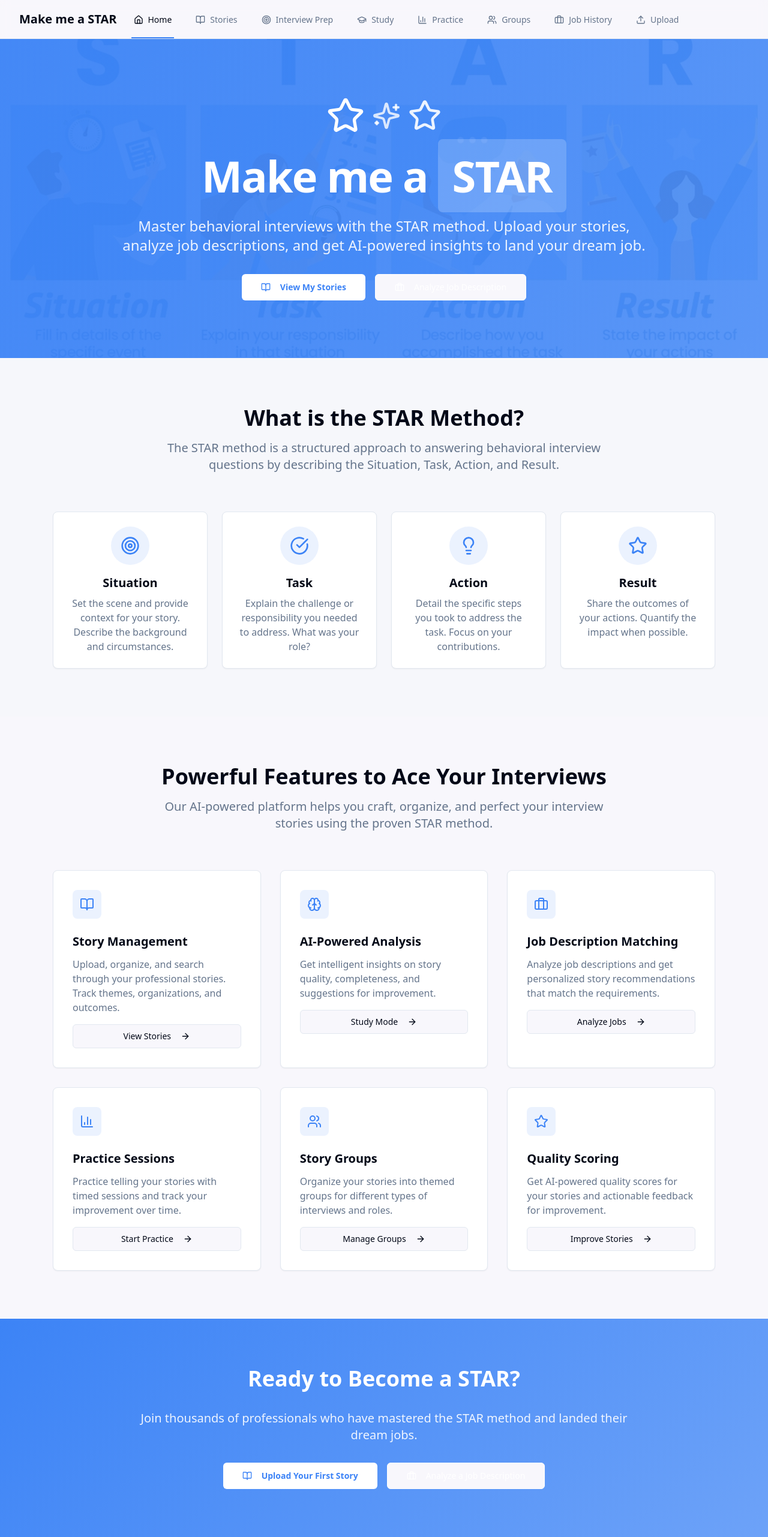
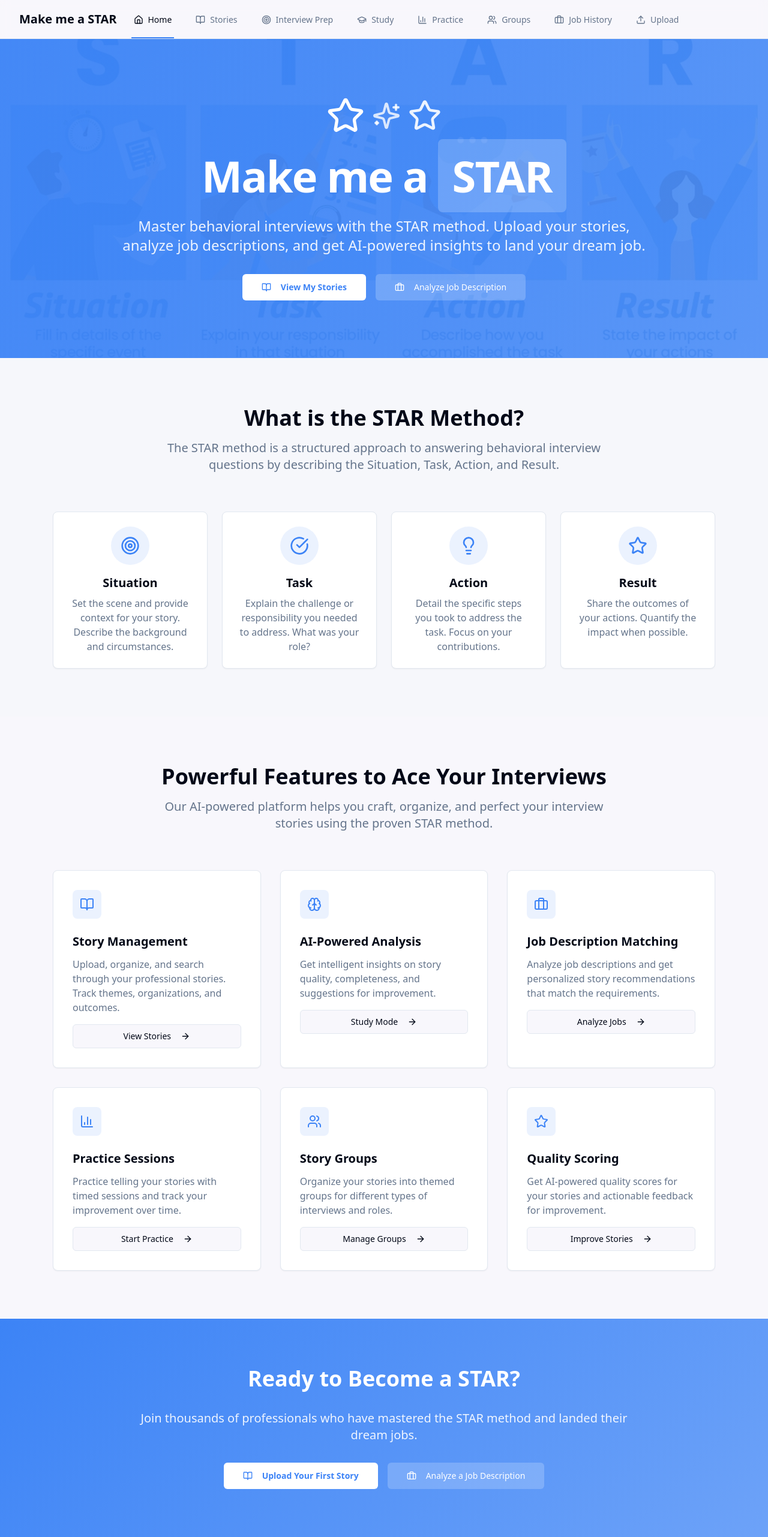
Before and after one commit to TML-4PM/making-you-a-star, a React (Vite) app: page / in a window 1280 px wide. Shown: the whole page at 60% size. Built offline with nearby package versions, Linux system fonts and the light colour scheme.

Commit message:
Fix: Contrast issues in landing page
Improved contrast in the landing page and analyzed job description example.

```diff
--- a/src/pages/LandingPage.tsx
+++ b/src/pages/LandingPage.tsx
@@ -53,7 +53,7 @@ const LandingPage = () => {
                 </Button>
               </Link>
               <Link to="/interview-prep">
-                <Button size="lg" variant="outline" className="border-white text-white hover:bg-white/10">
+                <Button size="lg" variant="secondary" className="bg-white/20 text-white border-white/30 hover:bg-white/30">
                   <Briefcase className="w-5 h-5 mr-2" />
                   Analyze Job Description
                 </Button>
@@ -237,7 +237,7 @@ const LandingPage = () => {
                 </Button>
               </Link>
               <Link to="/interview-prep">
-                <Button size="lg" variant="outline" className="border-white text-white hover:bg-white/10">
+                <Button size="lg" variant="secondary" className="bg-white/20 text-white border-white/30 hover:bg-white/30">
                   <Briefcase className="w-5 h-5 mr-2" />
                   Analyze a Job Description
                 </Button>
```
